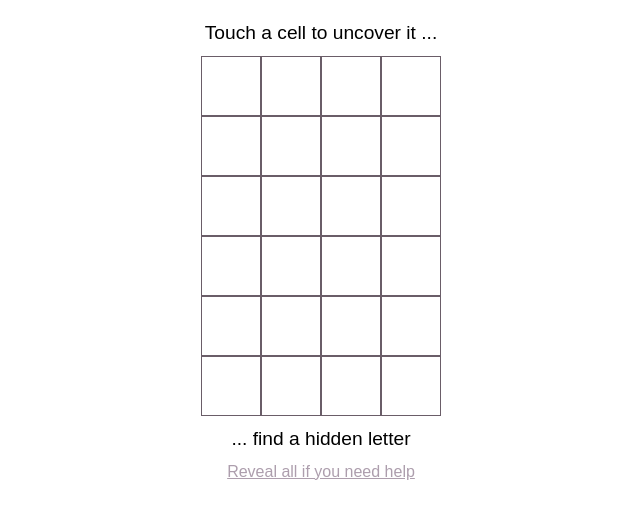
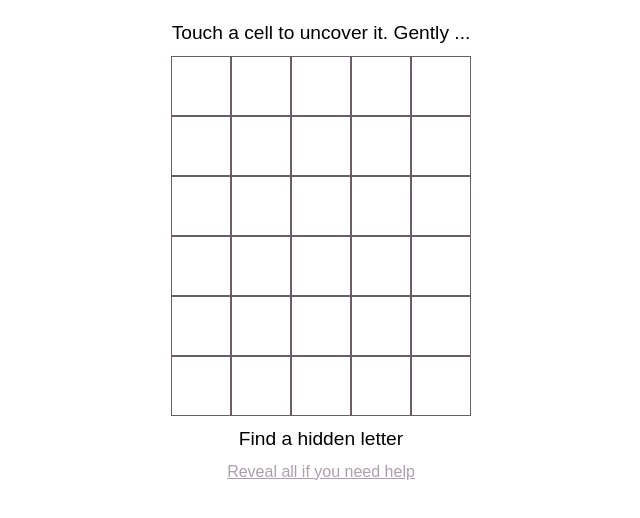
Before and after one commit to egatrop/yulia, a plain HTML site: page PuzzleGame.html in a window 1280 px wide. Shown: the whole page, without its empty margins (319-959 px from the left). Drawn offline with Linux system fonts and the light colour scheme; a web font is replaced by a local one.

Commit message:
Add more cells

```diff
--- a/PuzzleGame.html
+++ b/PuzzleGame.html
@@ -101,7 +101,7 @@
   <div class="table">
     <div class="row">
       <div class="header">
-        Touch a cell to uncover it ...
+        Touch a cell to uncover it. Gently ...
       </div>
     </div>
     <div class="row">
@@ -123,6 +123,11 @@
       <div class="cell">
         <div class="hide">
           🥨
+        </div>
+      </div>
+      <div class="cell">
+        <div class="hide">
+          !
         </div>
       </div>
     </div>
@@ -148,6 +153,11 @@
           Y
         </div>
       </div>
+      <div class="cell">
+        <div class="hide">
+          !
+        </div>
+      </div>
     </div>
 
     <div class="row">
@@ -169,6 +179,11 @@
       <div class="cell yulia">
         <div class="hide">
           U
+        </div>
+      </div>
+      <div class="cell">
+        <div class="hide">
+          !
         </div>
       </div>
     </div>
@@ -194,6 +209,11 @@
           L
         </div>
       </div>
+      <div class="cell">
+        <div class="hide">
+          !
+        </div>
+      </div>
     </div>
 
     <div class="row">
@@ -215,6 +235,11 @@
       <div class="cell yulia">
         <div class="hide">
           I
+        </div>
+      </div>
+      <div class="cell">
+        <div class="hide">
+          !
         </div>
       </div>
     </div>
@@ -240,10 +265,15 @@
           A
         </div>
       </div>
+      <div class="cell">
+        <div class="hide">
+          ☕️
+        </div>
+      </div>
     </div>
     <div class="row">
       <div class="header">
-        ... find a hidden letter
+        Find a hidden letter
       </div>
     </div>
     <u id="hint" onmouseover="showAll()" onmouseleave="hideAll()">
```
